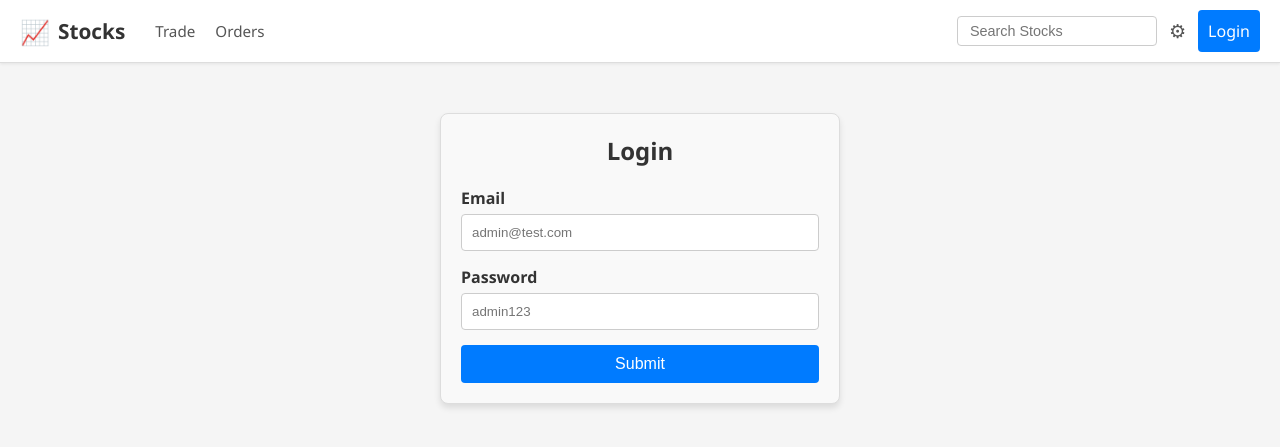
After one commit to valeriu-viscreanu/StockApp, an ASP.NET Core app: template StockApp/Views/Account/Login.cshtml in a window 1280 px wide. The commit adds this page. Shown: the top 447 px of the page. Run offline with ASP.NET Core 8, Linux system fonts and the light colour scheme; the template is opened without the code that fills it, so the values that code supplies are empty.

Commit message:
Add basic in-memory login and update documentation with demo credentials

```diff
--- a/StockApp/Program.cs
+++ b/StockApp/Program.cs
@@ -43,9 +43,11 @@ builder.Services.AddSingleton<IBuyOrderMapper, BuyOrderMapper>();
 builder.Services.AddSingleton<ISellOrderMapper, SellOrderMapper>();
 builder.Services.AddSingleton<IBuyOrdersService, BuyOrdersService>();
 builder.Services.AddSingleton<ISellOrdersService, SellOrdersService>();
+builder.Services.AddSingleton<IAccountService, InMemoryAccountService>();
 
 var app = builder.Build();
 
+// Configure the HTTP request pipeline.
 if (!app.Environment.IsDevelopment())
 {
     app.UseExceptionHandler("/Home/Error");
--- /dev/null
+++ b/StockApp/Views/Account/Login.cshtml
@@ -0,0 +1,90 @@
+@model LoginRequest
+
+@{
+    ViewBag.Title = "Login";
+}
+
+<div class="login-container">
+    <h2>Login</h2>
+    <form asp-controller="Account" asp-action="Login" method="post">
+        <div class="form-group">
+            <label asp-for="Email">Email</label>
+            <input asp-for="Email" class="form-control" placeholder="admin@test.com" />
+            <span asp-validation-for="Email" class="text-danger"></span>
+        </div>
+        <div class="form-group">
+            <label asp-for="Password">Password</label>
+            <input asp-for="Password" class="form-control" type="password" placeholder="admin123" />
+            <span asp-validation-for="Password" class="text-danger"></span>
+        </div>
+        <button type="submit" class="btn-login">Submit</button>
+
+        @if (ViewBag.Errors != null)
+        {
+            <div class="text-danger mt-3">
+                <ul>
+                    @foreach (string error in ViewBag.Errors)
+                    {
+                        <li>@error</li>
+                    }
+                </ul>
+            </div>
+        }
+    </form>
+</div>
+
+@section Scripts {
+    @{ await Html.RenderPartialAsync("_ValidationScriptsPartial"); }
+}
+
+<style>
+    .login-container {
+        max-width: 400px;
+        margin: 50px auto;
+        padding: 20px;
+        border: 1px solid #ddd;
+        border-radius: 8px;
+        background-color: #f9f9f9;
+        box-shadow: 0 4px 6px rgba(0,0,0,0.1);
+    }
+    .login-container h2 {
+        text-align: center;
+        margin-bottom: 20px;
+        color: #333;
+    }
+    .form-group {
+        margin-bottom: 15px;
+    }
+    .form-group label {
+        display: block;
+        margin-bottom: 5px;
+        font-weight: bold;
+    }
+    .form-control {
+        width: 100%;
+        padding: 10px;
+        border: 1px solid #ccc;
+        border-radius: 4px;
+        box-sizing: border-box;
+    }
+    .btn-login {
+        width: 100%;
+        padding: 10px;
+        background-color: #007bff;
+        color: white;
+        border: none;
+        border-radius: 4px;
+        cursor: pointer;
+        font-size: 16px;
+    }
+    .btn-login:hover {
+        background-color: #0056b3;
+    }
+    .text-danger {
+        color: #dc3545;
+        font-size: 14px;
+    }
+    .mt-3 {
+        margin-top: 1rem;
+    }
+</style>
--- a/StockApp/Views/Shared/_Layout.cshtml
+++ b/StockApp/Views/Shared/_Layout.cshtml
@@ -20,7 +20,7 @@
             <div class="navbar-right">
                 <input type="text" placeholder="Search Stocks" class="search-input" />
                 <button class="btn-settings">&#9881;</button>
-                <button class="btn-login">Login</button>
+                <a asp-controller="Account" asp-action="Login" class="btn-login" style="text-decoration: none; display: inline-block; text-align: center;">Login</a>
             </div>
         </nav>
     </header>
```
Also changed, not shown: StockApp.Application/DTO/LoginRequest.cs (added, +16 -0 lines), StockApp.Application/ServiceContracts/IAccountService.cs (added, +9 -0 lines), StockApp.Infrastructure/Services/InMemoryAccountService.cs (added, +17 -0 lines), StockApp/Controllers/AccountController.cs (added, +54 -0 lines), README.md.
